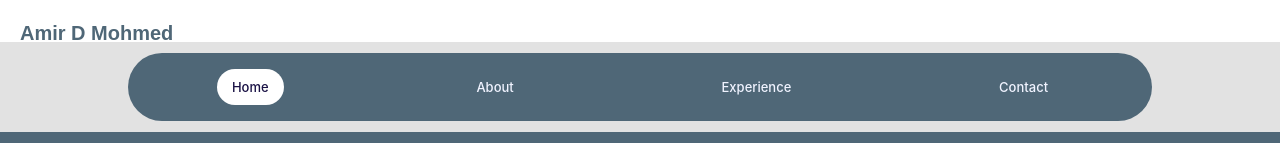
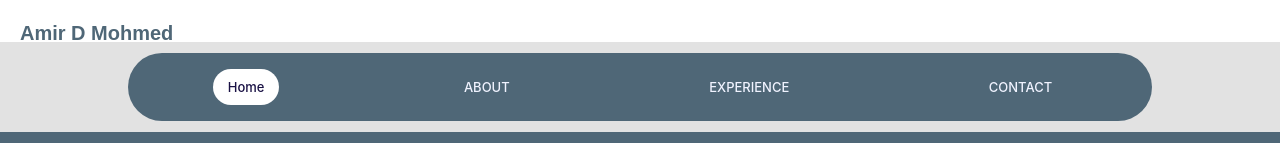
Before and after one commit to amohm001/netlifytest, a React (Create React App) app: page / in a window 1280 px wide. Shown: the top 143 px of the page. Built offline with nearby package versions, Linux system fonts and the light colour scheme.

Commit message:
testing private git with continous integration

```diff
--- a/src/components/homepage.jsx
+++ b/src/components/homepage.jsx
@@ -104,7 +104,7 @@ class Home extends Component {
                                     cursor: "pointer",
 
 
-                                }}>About</button>
+                                }}>ABOUT</button>
 
                             <button onClick={this.exp}
                                 style={{
@@ -118,7 +118,7 @@ class Home extends Component {
                                     padding: "10px 15px",
                                     borderRadius: "50px",
                                     cursor: "pointer"
-                                }}>Experience</button>
+                                }}>EXPERIENCE</button>
                             <button onClick={this.contact}
                                 style={{
                                     fontSize: "13px",
@@ -131,7 +131,7 @@ class Home extends Component {
                                     padding: "10px 15px",
                                     borderRadius: "50px",
                                     cursor: "pointer"
-                                }}>Contact</button>
+                                }}>CONTACT</button>
                             {this.state.redirect ? <Redirect to={this.state.redirect} /> : null}
 
                         </nav>
```
